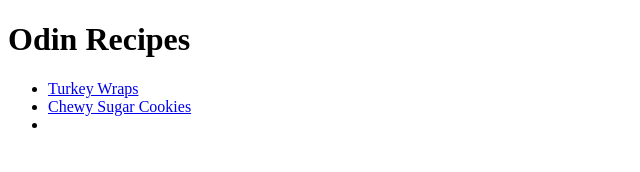
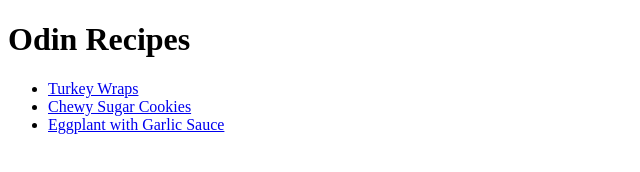
Before and after one commit to aarrayy/odin-recipes, a plain HTML site: page index.html in a window 1280 px wide. Shown: the whole page, without its empty margins (0-640 px from the left). Drawn offline with Linux system fonts and the light colour scheme.

Commit message:
Add reference to third recipe

```diff
--- a/index.html
+++ b/index.html
@@ -9,7 +9,7 @@
     <ul>
         <li><a href="./recipes/turkey-wraps.html"">Turkey Wraps</a></li>
         <li><a href="./recipes/chewy-sugar-cookies.html">Chewy Sugar Cookies</a></li>
-        <li></li>
+        <li><a href="./recipes/eggplant-garlic-sauce.html">Eggplant with Garlic Sauce</a></li>
     </ul>
 </body>
 </html>
```
